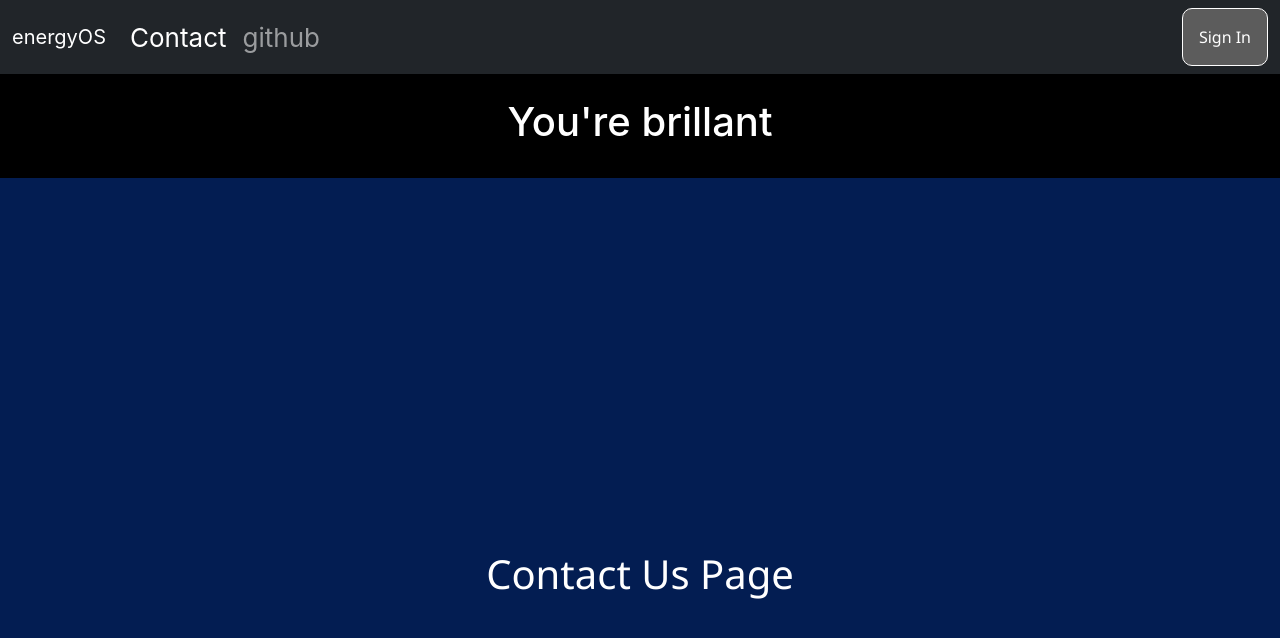
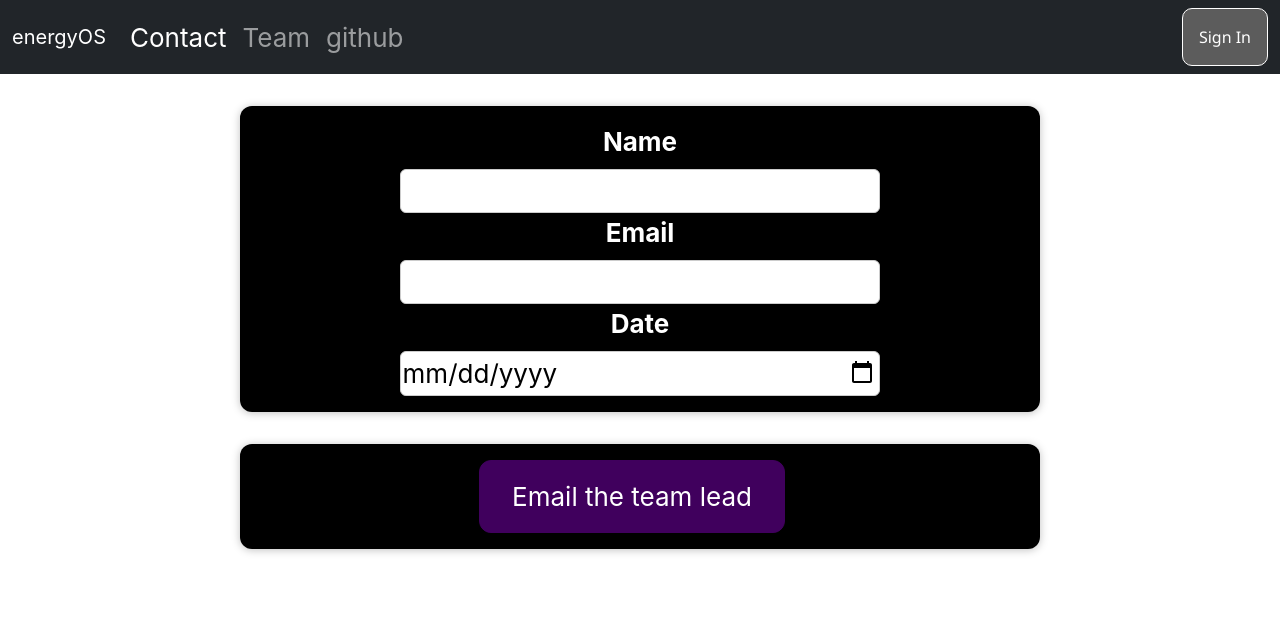
Before and after one commit to Sandstone-Group/energyOS, a React (Create React App) app: page /contact in a window 1280 px wide. Shown: the top 638 px of the page. Built offline with nearby package versions, Linux system fonts and the light colour scheme.

Commit message:
working on contact us page

```diff
--- /dev/null
+++ b/src/components/Contact.css
@@ -0,0 +1,67 @@
+.new-expense__controls {
+  display: flex;
+  flex-wrap: wrap;
+  gap: 1.5rem;
+  margin-bottom: 1rem;
+  text-align: left;
+}
+
+.new-expense__control label {
+  font-weight: bold;
+  margin-bottom: 0.5rem;
+  display: block;
+  color: rgb(255, 255, 255);
+}
+
+.new-expense__control input {
+  font: inherit;
+  padding: 0.1rem;
+  border-radius: 6px;
+  border: 1px solid #ccc;
+  width: 30rem;
+  max-width: 100%;
+}
+
+.new-expense__actions {
+  text-align: center;
+  flex-wrap: wrap;
+}
+
+.new-expense {
+  background-color: #000000;
+  padding: 1rem;
+  margin: 2rem auto;
+  width: 50rem;
+  max-width: 95%;
+  border-radius: 12px;
+  text-align: center;
+  box-shadow: 0 1px 8px rgba(0, 0, 0, 0.25);
+}
+
+.new-expense button {
+  font: inherit;
+  cursor: pointer;
+  padding: 1rem 2rem;
+  border: 1px solid #40005d;
+  background-color: #40005d;
+  color: white;
+  border-radius: 12px;
+  margin-right: 1rem;
+}
+
+.new-expense button:hover,
+.new-expense button:active {
+  background-color: #000000;
+  border-color: #510674;
+}
+
+.new-expense button.alternative {
+  color: #220131;
+  border-color: transparent;
+  background-color: transparent;
+}
+
+.new-expense button.alternative:hover,
+.new-expense button.alternative:active {
+  background-color: #ddb3f8;
+}
--- a/src/components/Contact.js
+++ b/src/components/Contact.js
@@ -1,14 +1,71 @@
 import React from "react";
-import Hero from "./Hero";
+import { useState } from "react";
+import "./Contact.css";
 
-const Contact = () => {
+const Contact = (props) => {
+  const [userInput, setUserInput] = useState({
+    name: "",
+    email: "",
+    date: "",
+  });
+
+  const titleChangeHandler = (event) => {
+    setUserInput((prevState) => {
+      return { ...prevState, name: event.target.value };
+    });
+  };
+
+  const amountChangeHandler = (event) => {
+    setUserInput((prevState) => {
+      return { ...prevState, email: event.target.value };
+    });
+  };
+
+  const dateChangeHandler = (event) => {
+    setUserInput((prevState) => {
+      return { ...prevState, date: event.target.value };
+    });
+  };
+
+  const submitHandler = (event) => {
+    event.preventDefault();
+    console.log(userInput);
+  };
+
   return (
-    <>
-      <Hero text="You're brillant" />
-      <div className="App-header">
-        <h1>Contact Us Page</h1>
+    <form onSubmit={submitHandler}>
+      <div className="new-expense">
+        <div className="new-expense__control">
+          <label>Name</label>
+          <input
+            type="text"
+            value={userInput.name}
+            onChange={titleChangeHandler}
+          />
+        </div>
+        <div className="new-expense__control">
+          <label>Email</label>
+          <input
+            value={userInput.email}
+            onChange={amountChangeHandler}
+            type="text"
+          />
+        </div>
+        <div className="new-expense__control">
+          <label>Date</label>
+          <input
+            value={userInput.date}
+            onChange={dateChangeHandler}
+            type="date"
+            min="2019-01-01"
+            max="2023-12-31"
+          />
+        </div>
       </div>
-    </>
+      <div className="new-expense button">
+        <button type="submit">Email the team lead</button>
+      </div>
+    </form>
   );
 };
 
--- a/src/components/Home.js
+++ b/src/components/Home.js
@@ -4,7 +4,7 @@ import Hero from "./Hero";
 const Home = () => {
   return (
     <>
-      <Hero text="Welcome to energyOS" />
+      <Hero text="Welcome to energyOS - Open Source Energy Software - Always Free" />
       <header className="App-header">
         <h1>Welcome to energyOS - If you see this, congrats - you're hired</h1>
       </header>
--- a/src/components/Navbar.js
+++ b/src/components/Navbar.js
@@ -22,6 +22,14 @@ const Navbar = () => {
             <li className="nav-item">
               <a
                 className="nav-link"
+                href="https://www.linkedin.com/in/michaeltannersandstone/"
+              >
+                Team
+              </a>
+            </li>
+            <li className="nav-item">
+              <a
+                className="nav-link"
                 href="https://github.com/Sandstone-Group/energyos"
               >
                 github
```
